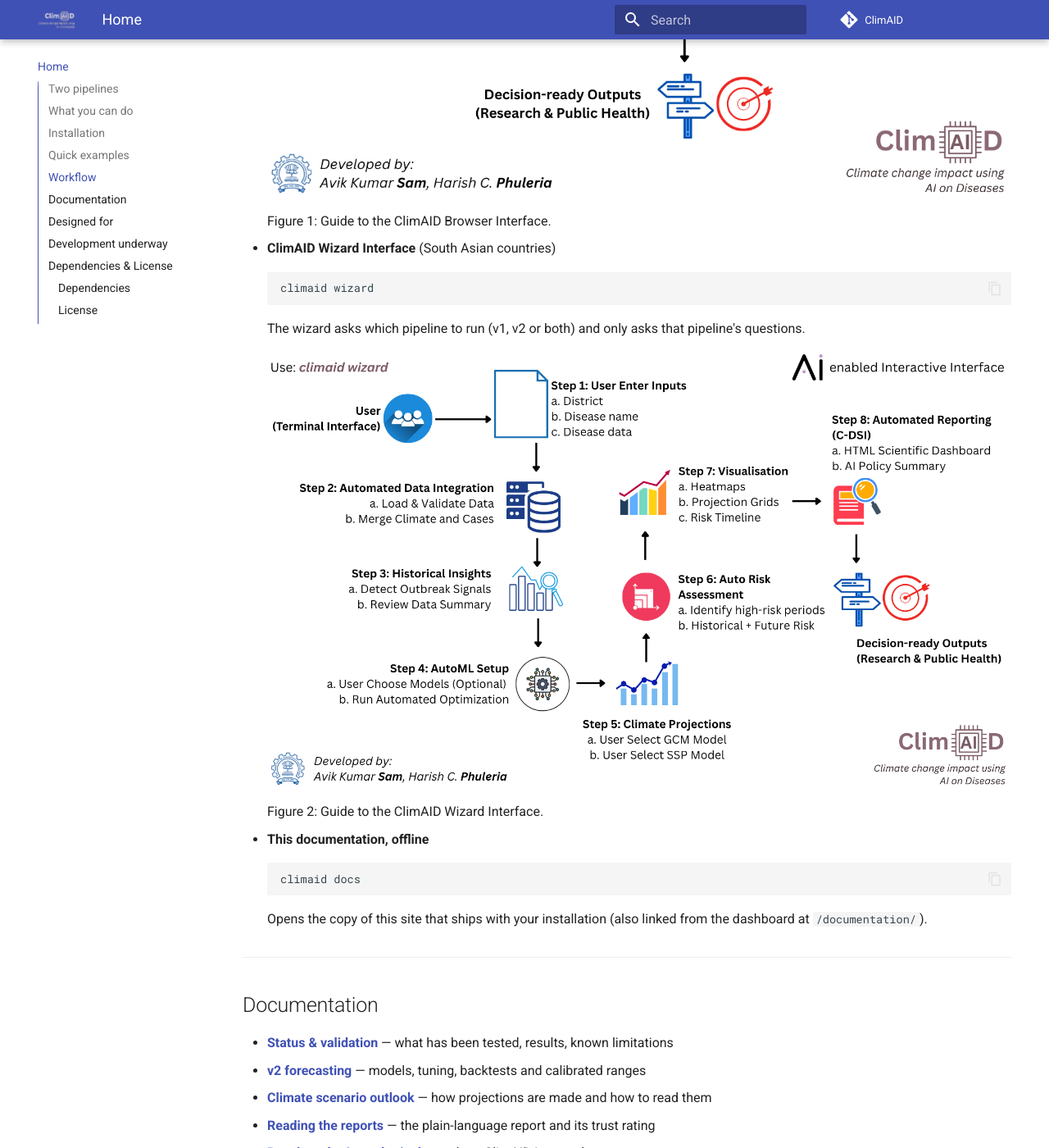
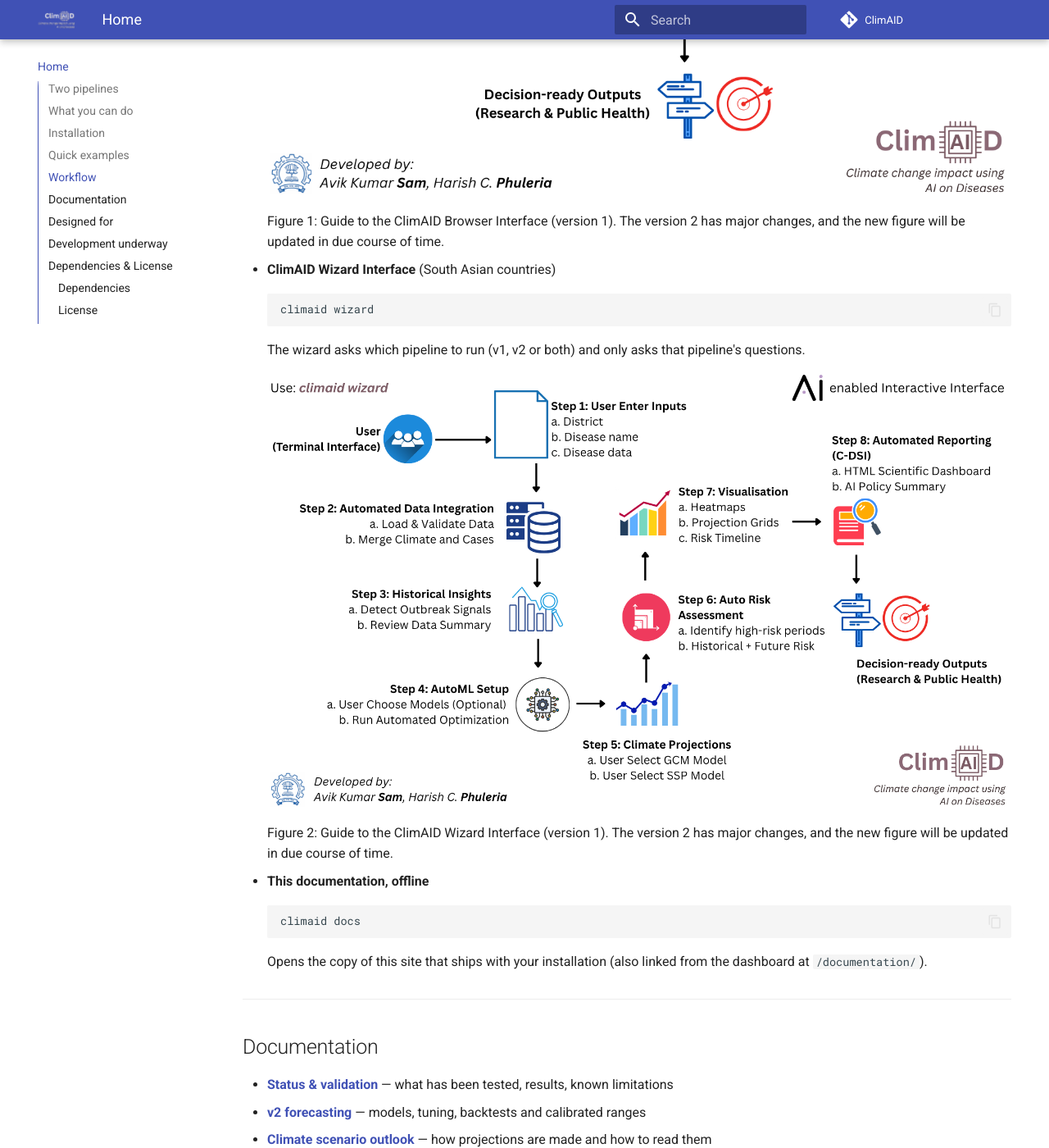
Before and after one commit to sam-as/ClimAID, an MkDocs documentation site: the page built from site_docs/index.md, in a window 1280 px wide and 1400 px high, scrolled down 2968 px. Shown: the whole window at 82% size. Built offline with MkDocs 1.6.1 and Material for MkDocs 9.7.7, drawn with Linux system fonts in a browser that asks for light colours; comment, search, counter and statistics services are not loaded.

Commit message:
Update to the figure caption

```diff
--- a/site_docs/index.md
+++ b/site_docs/index.md
@@ -100,7 +100,7 @@
 
     ![ClimAID browser interface](assets/ClimAID_Browser_interface.png)
 
-    Figure 1: Guide to the ClimAID Browser Interface.
+    Figure 1: Guide to the ClimAID Browser Interface (version 1). The version 2 has major changes, and the new figure will be updated in due course of time.
 
 * **ClimAID Wizard Interface** (South Asian countries)
 
@@ -111,7 +111,7 @@
 
     ![ClimAID wizard interface](assets/ClimAID_Wizard_interface.png)
 
-    Figure 2: Guide to the ClimAID Wizard Interface.
+    Figure 2: Guide to the ClimAID Wizard Interface (version 1). The version 2 has major changes, and the new figure will be updated in due course of time.
 
 * **This documentation, offline**
 
```
